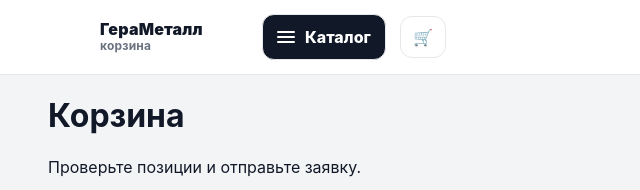
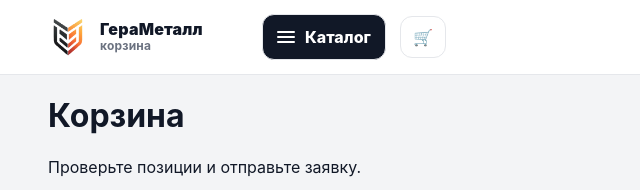
Before and after one commit to Kelvin-Web-stroy/metall, a plain HTML site: page cart.html in a window 1280 px wide. Shown: the top 190 px of the page, 0-640 px from the left. Drawn offline with Linux system fonts and the light colour scheme.

Commit message:
Add files via upload

```diff
--- a/cart.html
+++ b/cart.html
@@ -13,7 +13,9 @@
   <div class="container">
     <div class="head">
       <a class="brand" href="index.html">
-        <span class="logo" aria-hidden="true"></span>
+        <span class="logo" aria-hidden="true">
+          <img src="assets/img/logo.png" alt="ГераМеталл">
+        </span>
         <span class="name">ГераМеталл<span class="tag">корзина</span></span>
       </a>
 
```
Also changed, not shown: catalog.html (+3 -1 lines).
